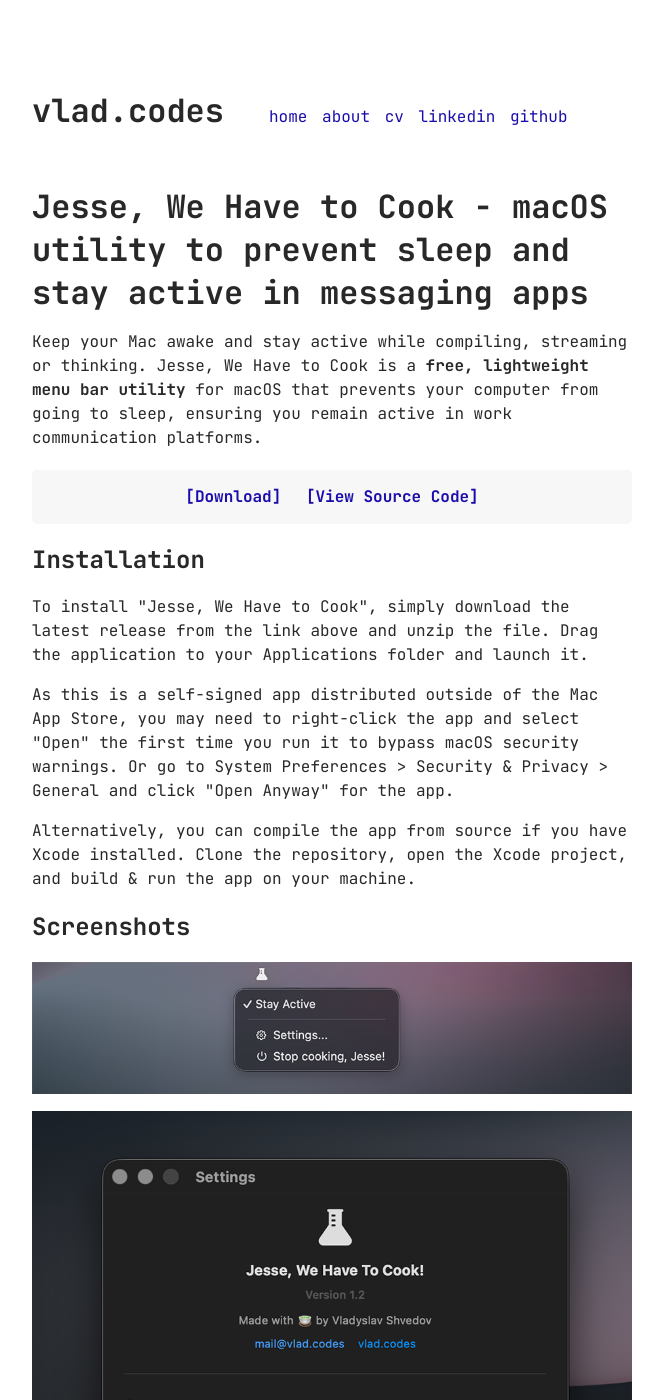
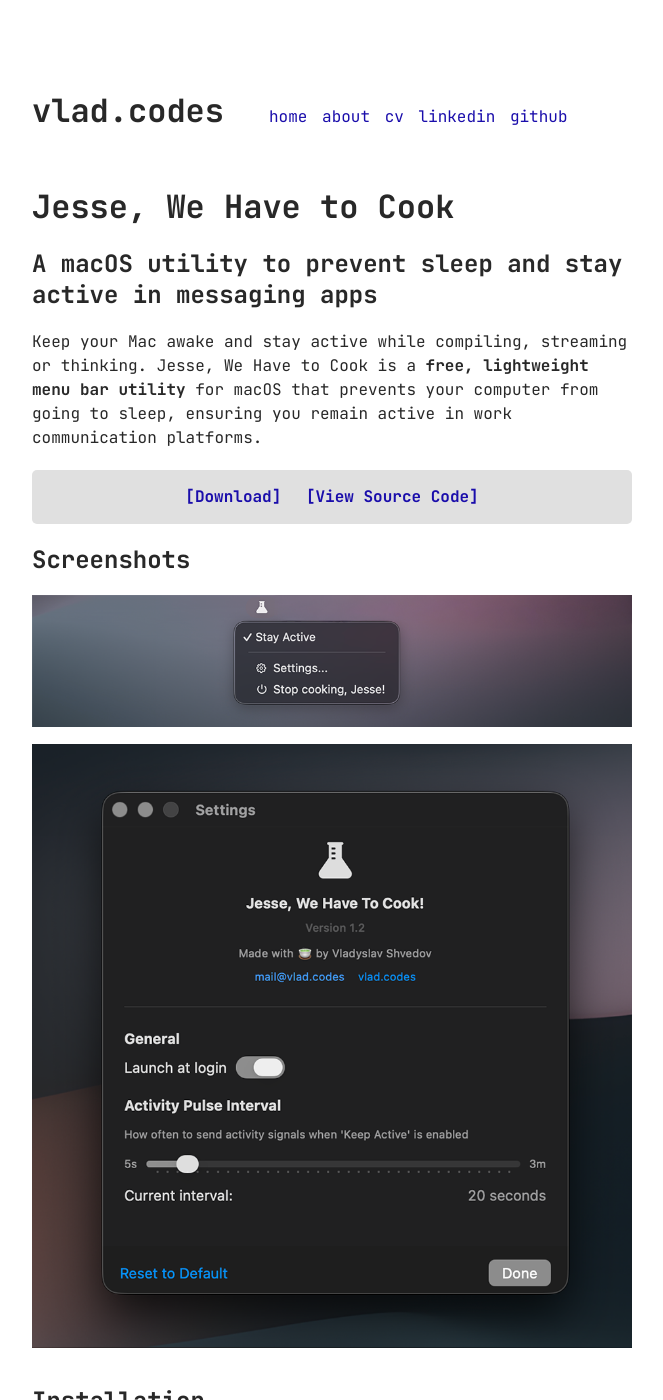
Before and after one commit to vshvedov/vladcodes, a Jekyll site: the page built from jessewehavetocook.html, in a window 1280 px wide and 1400 px high. Shown: the whole window, without its empty margins (308-971 px from the left). Built offline with Jekyll 4.4.1, drawn with Linux system fonts in a browser that asks for light colours.

Commit message:
Refactor about page: update title and description for clarity, enhance download link, and add screenshots section

```diff
--- a/jessewehavetocook.html
+++ b/jessewehavetocook.html
@@ -18,15 +18,22 @@ canonical_url: https://vlad.codes/jessewehavetocook
 {% include header.html %}
 
 <div class="about" itemscope itemtype="https://schema.org/SoftwareApplication">
-  <h1 itemprop="name">Jesse, We Have to Cook - macOS utility to prevent sleep and stay active in messaging apps</h1>
+  <h1 itemprop="name">Jesse, We Have to Cook</h1>
+  <h2>A macOS utility to prevent sleep and stay active in messaging apps</h2>
 
   <div itemprop="description">
     <p>Keep your Mac awake and stay active while compiling, streaming or thinking. Jesse, We Have to Cook is a <strong>free, lightweight menu bar utility</strong> for macOS that prevents your computer from going to sleep, ensuring you remain active in work communication platforms.</p>
   </div>
 
-  <p style="margin: 20px 0; padding: 15px; background: #f7f7f7; border-radius: 5px; text-align: center;">
-    <a href="https://github.com/vshvedov/JesseWeHaveToCook/releases/download/v1.2/JWHTC_latest.zip" target="_blank" rel="noopener" style="margin-right: 15px; font-weight: bold;">[Download]</a>
+  <p style="margin: 20px 0; padding: 15px; background: #e0e0e0; border-radius: 5px; text-align: center;">
+    <a href="https://github.com/vshvedov/JesseWeHaveToCook/releases/download/v1.3/JWHTC_latest.zip" target="_blank" rel="noopener" style="margin-right: 15px; font-weight: bold;">[Download]</a>
     <a href="https://github.com/vshvedov/JesseWeHaveToCook" target="_blank" rel="noopener" style="font-weight: bold;">[View Source Code]</a>
+  </p>
+
+  <h2>Screenshots</h2>
+  <p>
+    <img src="/assets/img/screenshots/jwhtc_screen_01.png" alt="Jesse, We Have to Cook Screenshot 1" style="max-width: 100%; margin-bottom: 10px;" />
+    <img src="/assets/img/screenshots/jwhtc_screen_02.png" alt="Jesse, We Have to Cook Screenshot 2" style="max-width: 100%; margin-bottom: 10px;" />
   </p>
 
   <h2>Installation</h2>
@@ -34,8 +41,8 @@ canonical_url: https://vlad.codes/jessewehavetocook
     <p>
       To install "Jesse, We Have to Cook", simply download the latest release from the link above and unzip the file. Drag the application to your Applications folder and launch it.
     </p>
-    <p>
-      As this is a self-signed app distributed outside of the Mac App Store, you may need to right-click the app and select "Open" the first time you run it to bypass macOS security warnings. Or go to System Preferences &gt; Security &amp; Privacy &gt; General and click "Open Anyway" for the app.
+    <p style="background: #fff3cd; border: 1px solid #ffc107; border-radius: 5px; padding: 15px; margin: 15px 0; color: #856404;">
+      <strong>⚠️ Note:</strong> As this is a self-signed app distributed outside of the Mac App Store, you may need to right-click the app and select "Open" the first time you run it to bypass macOS security warnings. Or go to System Preferences &gt; Security &amp; Privacy &gt; General and click "Open Anyway" for the app.
     </p>
     <p>
       Alternatively, you can compile the app from source if you have Xcode installed. Clone the repository, open the Xcode project, and build &amp; run the app on your machine.
@@ -49,12 +56,6 @@ canonical_url: https://vlad.codes/jessewehavetocook
   <div style="display: none;" itemprop="author" itemscope itemtype="https://schema.org/Person">
     <span itemprop="name">Vladyslav Shvedov</span>
   </div>
-
-  <h2>Screenshots</h2>
-  <p>
-    <img src="/assets/img/screenshots/jwhtc_screen_01.png" alt="Jesse, We Have to Cook Screenshot 1" style="max-width: 100%; margin-bottom: 10px;" />
-    <img src="/assets/img/screenshots/jwhtc_screen_02.png" alt="Jesse, We Have to Cook Screenshot 2" style="max-width: 100%; margin-bottom: 10px;" />
-  </p>
 
   <h2>Key Features</h2>
   <ul itemprop="featureList">
```
Also changed, not shown: 1 other file.
